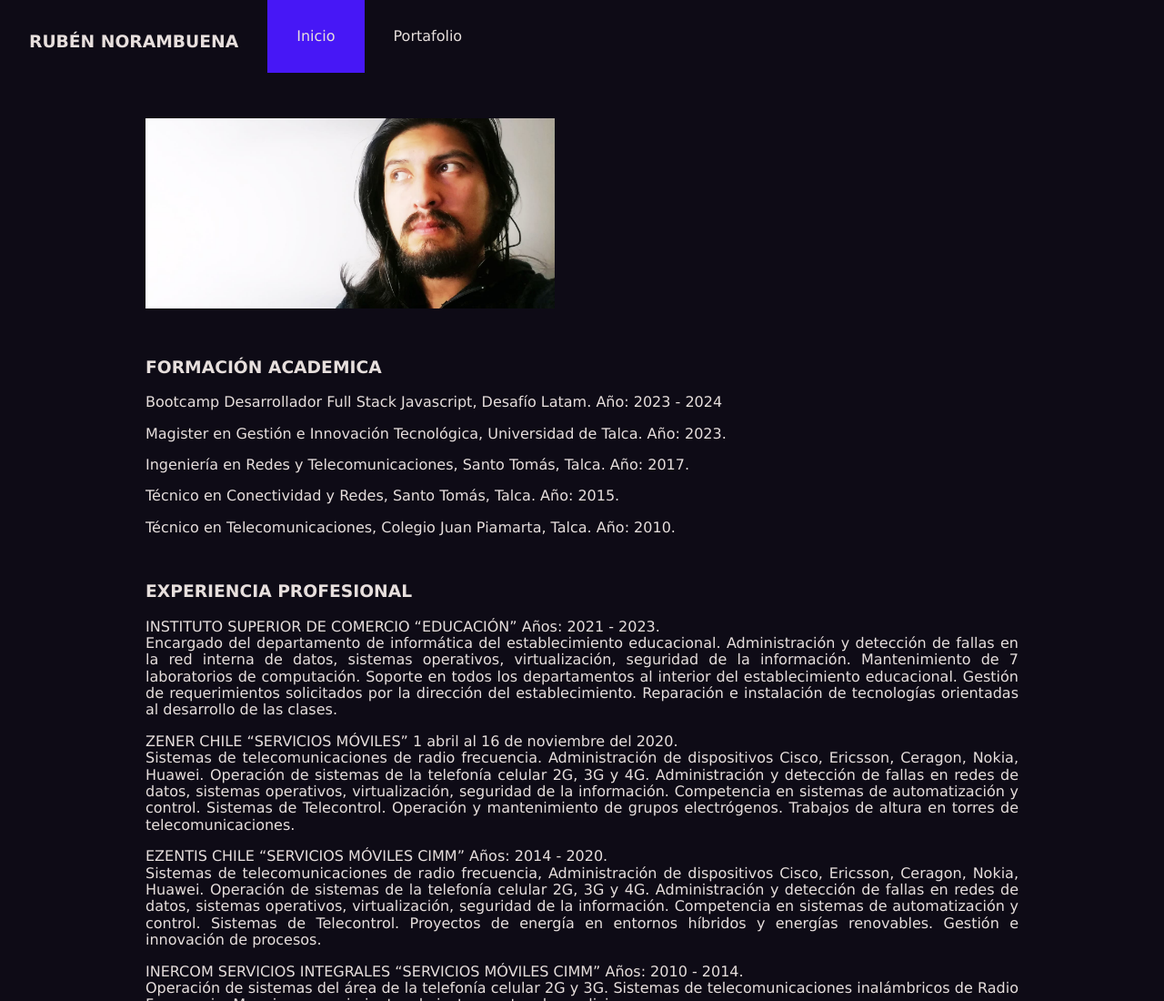
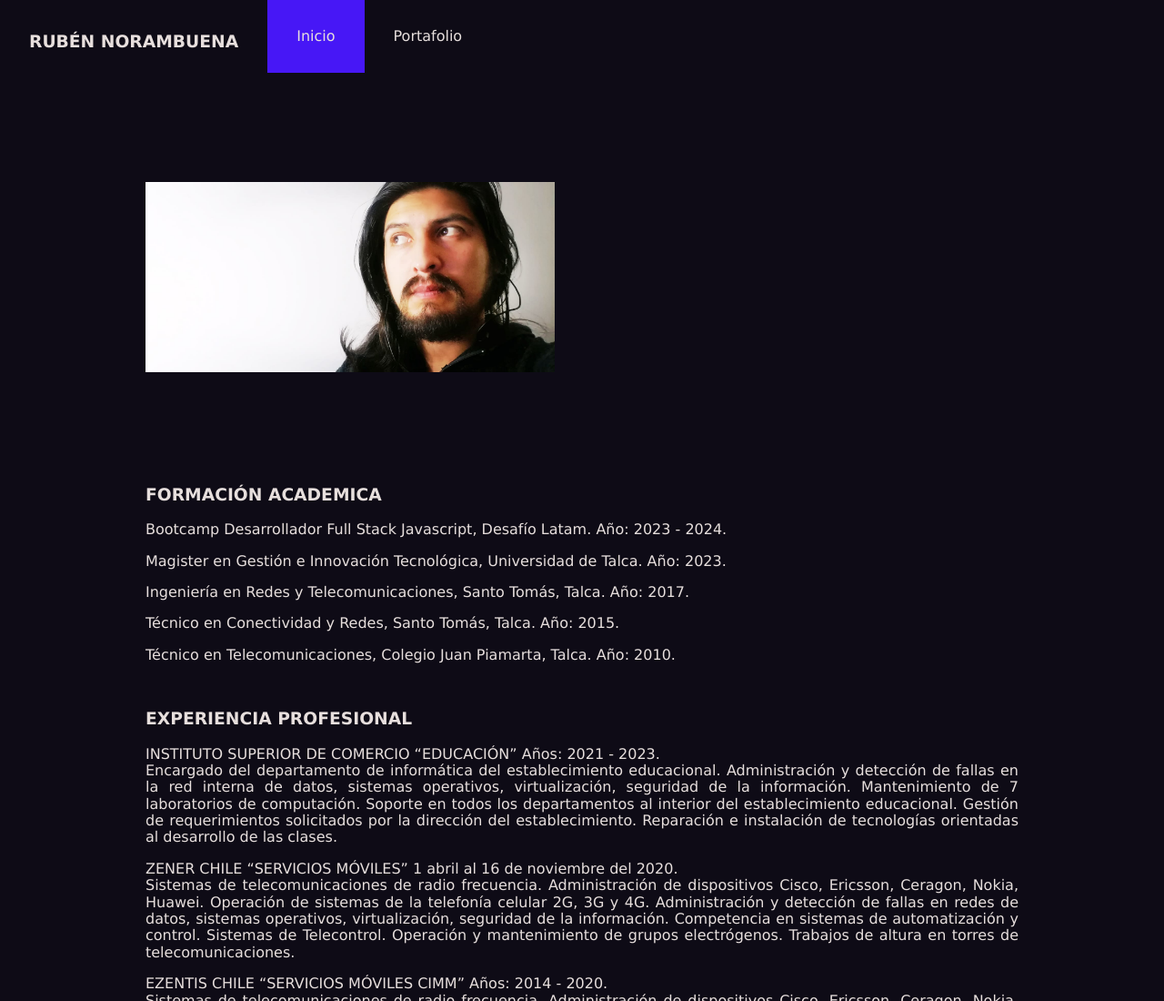
Before and after one commit to RubenNorambuena/Desafio-6-Desarrollo-de-portafolio, a plain HTML site: page index.html in a window 1280 px wide. Shown: the top 1100 px of the page at 91% size. Drawn offline with Linux system fonts and the light colour scheme.

Commit message:
Versión-4-Portafolio-Ajustes

```diff
--- a/assets/css/style.css
+++ b/assets/css/style.css
@@ -35,11 +35,12 @@
       top: 0px;
       left: 0px;
       margin: 0px;
+      padding: auto;
       text-align: justify;
     }
 
   .img-1   {
-    margin: 50px 160px;
+    margin: 120px 160px;
     align-items: center;
     width: 100%;
     height: 200%;
@@ -105,7 +106,7 @@
     }
 
   .EDUCACIÓN {
-      margin: 50px 160px;
+      margin: 0px 160px;
       padding: 0px;
       background: #0E0B16;
   }
--- a/index.html
+++ b/index.html
@@ -32,7 +32,7 @@
 <section class="EDUCACIÓN">
 <div class="parrafo">
  <h3>FORMACIÓN ACADEMICA</h3>
-  <p>Bootcamp Desarrollador Full Stack Javascript, Desafío Latam. Año: 2023 - 2024</p>
+  <p>Bootcamp Desarrollador Full Stack Javascript, Desafío Latam. Año: 2023 - 2024.</p>
   <p>Magister en Gestión e Innovación Tecnológica, Universidad de Talca. Año: 2023.</p>
   <p>Ingeniería en Redes y Telecomunicaciones, Santo Tomás, Talca. Año: 2017.</p>
   <p>Técnico en Conectividad y Redes, Santo Tomás, Talca. Año: 2015.</p>
```
